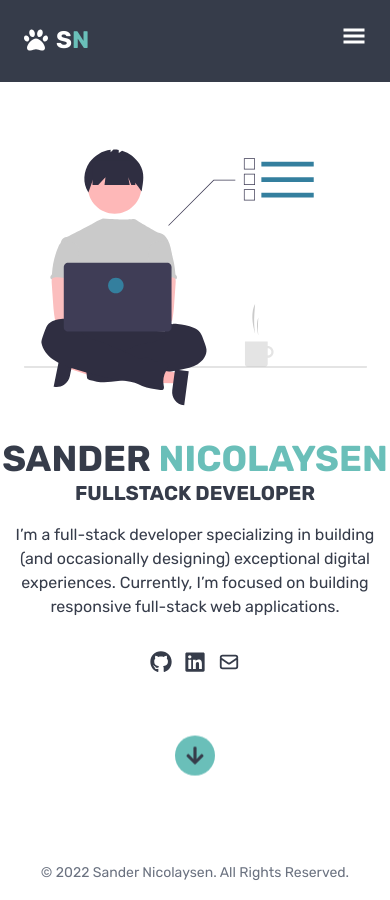
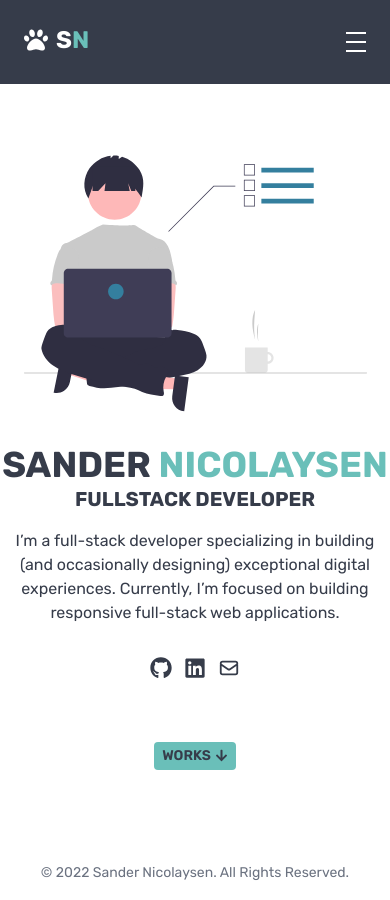
Before and after one commit to SanderNicolaysen/portfolio, a React (Vite) app: page / in a window 390 px wide. Built offline with nearby package versions, Linux system fonts and the light colour scheme.

Commit message:
create animated hamburger and border

```diff
--- a/src/components/Home.jsx
+++ b/src/components/Home.jsx
@@ -16,13 +16,25 @@ const Home = () => {
         experiences. Currently, I’m focused on building responsive full-stack web applications.
       </p>
       <div className="flex gap-3 mb-16">
-        <a className="cursor-pointer" target="_blank" href="https://github.com/SanderNicolaysen">
+        <a
+          className="cursor-pointer transition-all duration-300 transform hover:scale-125"
+          target="_blank"
+          href="https://github.com/SanderNicolaysen"
+        >
           {<FaGithub size={22} />}
         </a>
-        <a className="cursor-pointer" target="_blank" href="https://www.linkedin.com/in/sandernicolaysen/">
+        <a
+          className="cursor-pointer transition-all duration-300 transform hover:scale-125"
+          target="_blank"
+          href="https://www.linkedin.com/in/sandernicolaysen/"
+        >
           {<FaLinkedin size={22} />}
         </a>
-        <a className="cursor-pointer" target="_blank" href="mailto: nicolaysensander96@gmail.com">
+        <a
+          className="cursor-pointer transition-all duration-300 transform hover:scale-125"
+          target="_blank"
+          href="mailto: nicolaysensander96@gmail.com"
+        >
           {<HiOutlineMail size={22} />}
         </a>
       </div>
--- a/src/components/Navbar.jsx
+++ b/src/components/Navbar.jsx
@@ -2,46 +2,51 @@ import { Link } from 'react-scroll'
 import ThemeToggle from './ui/ThemeToggle'
 import { FaPaw } from 'react-icons/fa'
 import { useEffect, useState } from 'react'
-import { GiHamburgerMenu } from 'react-icons/gi'
+import Hamburger from './ui/Hamburger'
 
 const Navbar = () => {
   const [isOpen, setIsOpen] = useState(false)
+  console.log(isOpen)
+
+  const handleHamburgerToggle = () => {
+    setIsOpen(!isOpen)
+  }
 
   return (
-    <nav className="fixed z-20 w-full flex p-6 justify-between backdrop-blur text-white text-2xl bg-darkGray dark:bg-secondary">
-      <Link className="group cursor-pointer flex items-center gap-2" to="home" smooth={true} duration={500}>
-        <i className="group-hover:rotate-45 transition-all duration-500 mb-[2px]">{<FaPaw />}</i>
-        <h1 className="font-bold sm:text-2xl border-b-2 border-transparent hover:border-green-500">
+    <nav
+      className={`fixed z-20 w-full ${
+        isOpen ? 'items-start' : 'items-center'
+      } flex p-6 justify-between backdrop-blur text-white text-2xl bg-darkGray dark:bg-secondary ${
+        isOpen ? 'h-screen' : ''
+      }`}
+    >
+      <Link className={`group cursor-pointer flex items-center gap-2`} to="home" smooth={true} duration={500}>
+        <i className="group-hover:rotate-45 transition-all duration-500 mb-[5px]">{<FaPaw />}</i>
+        <h1 className="font-bold sm:text-2xl animated-b-border">
           S<span className="text-green-500">N</span>
         </h1>
       </Link>
-      <div className="md:hidden">
-        <GiHamburgerMenu />
+      <div className="flex md:hidden">
+        <Hamburger isOpen={isOpen} onToggle={handleHamburgerToggle} />
       </div>
-      <ul className="hidden md:flex md:items-center">
-        <li>
-          <Link
-            activeClass="border-b-2 border-green-500"
-            className="hover:border-b-2 hover:border-green-500"
-            to="home"
-            smooth={true}
-            duration={500}
-          >
+      <ul className={`hidden md:flex md:items-center`}>
+        <li className="">
+          <Link className="animated-b-border" to="home" smooth={true} duration={500}>
             Home
           </Link>
         </li>
         <li>
-          <Link className="hover:border-b-2 hover:border-green-500" to="skills" smooth={true} duration={500}>
+          <Link className="animated-b-border" to="skills" smooth={true} duration={500}>
             Skills
           </Link>
         </li>
         <li>
-          <Link className="hover:border-b-2 hover:border-green-500" to="work" smooth={true} duration={500}>
+          <Link className="animated-b-border" to="work" smooth={true} duration={500}>
             Work
           </Link>
         </li>
         <li>
-          <Link className="hover:border-b-2 hover:border-green-500" to="contact" smooth={true} duration={500}>
+          <Link className="animated-b-border" to="contact" smooth={true} duration={500}>
             Contact
           </Link>
         </li>
--- a/src/components/ui/ArrowDownButton.jsx
+++ b/src/components/ui/ArrowDownButton.jsx
@@ -2,8 +2,12 @@ import { FaArrowDown } from 'react-icons/fa'
 
 const ArrowDownButton = () => {
   return (
-    <div className="p-4 w-10 h-10 bg-green-500 rounded-full flex items-center justify-center animate-bounce cursor-pointer dark:white">
-      <FaArrowDown className="flex-shrink-0" size={20} />
+    <div className="py-1 px-2 text-darkGray bg-green-500 hover:text-green-500 hover:bg-darkGray transition-all duration-300 rounded flex items-center justify-center animate-bounce cursor-pointer">
+      {/* <FaArrowDown className="flex-shrink-0" size={20} /> */}
+      <p className="uppercase flex items-center justify-center font-semibold text-sm">
+        Works
+        <FaArrowDown className="inline ml-1" size={13} />
+      </p>
     </div>
   )
 }
--- /dev/null
+++ b/src/components/ui/Hamburger.jsx
@@ -0,0 +1,42 @@
+const Hamburger = ({ isOpen, onToggle }) => {
+  return (
+    <button className="relative" onClick={onToggle}>
+      <div className="flex flex-col justify-between w-[20px] h-[20px] transform transition-all duration-300 origin-center overflow-hidden">
+        <div
+          className={`bg-white h-[2px] w-7 transform transition-all duration-300 origin-left ${
+            isOpen ? 'translate-x-10' : ''
+          }`}
+        ></div>
+        <div
+          className={`bg-white h-[2px] w-7 transform transition-all duration-300 ${
+            isOpen ? 'translate-x-10' : ''
+          } delay-75`}
+        ></div>
+        <div
+          className={`bg-white h-[2px] w-7 transform transition-all duration-300 origin-left ${
+            isOpen ? 'translate-x-10' : ''
+          } delay-150`}
+        ></div>
+
+        <div
+          className={`absolute items-center justify-between transform transition-all duration-500 top-2.5 -translate-x-10 ${
+            isOpen ? 'translate-x-0' : ''
+          } flex w-0 ${isOpen ? 'w-12' : ''}`}
+        >
+          <div
+            className={`absolute bg-white h-[2px] w-5 transform transition-all duration-500 rotate-0 delay-300 ${
+              isOpen ? 'rotate-45' : ''
+            }`}
+          ></div>
+          <div
+            className={`absolute bg-white h-[2px] w-5 transform transition-all duration-500 -rotate-0 delay-300 ${
+              isOpen ? '-rotate-45' : ''
+            }`}
+          ></div>
+        </div>
+      </div>
+    </button>
+  )
+}
+
+export default Hamburger
--- a/src/components/ui/ThemeToggle.jsx
+++ b/src/components/ui/ThemeToggle.jsx
@@ -8,7 +8,9 @@ const Toggle = () => {
 
   return (
     <div className="flex items-center justify-between gap-2">
-      <span className="text-sm font-medium text-gray-900 dark:text-gray-300">{<BsFillSunFill color="#FBBE24" />}</span>
+      <span className="text-sm font-medium dark:text-gray-300">
+        {<BsFillSunFill className="animate-spin-slow" color="#FBBE24" />}
+      </span>
       <label htmlFor="default-toggle-size" className="inline-flex relative items-center cursor-pointer">
         <input
           type="checkbox"
@@ -18,9 +20,9 @@ const Toggle = () => {
           id="default-toggle-size"
           className="sr-only peer"
         />
-        <div className="w-11 h-6 bg-white peer-focus:outline-none dark:peer-focus:ring-green-500 rounded-full peer dark:bg-gray-700 peer-checked:after:translate-x-full peer-checked:after:border-white after:content-[''] after:absolute after:top-[2px] after:left-[2px] after:bg-darkGray after:border-gray-300 after:border after:rounded-full after:h-5 after:w-5 after:transition-all dark:border-gray-600 peer-checked:bg-green-500 after:hover:scale-90"></div>
+        <div className="w-11 h-6 bg-white peer-focus:outline-none rounded-full peer peer-checked:after:translate-x-full after:content-[''] after:absolute after:top-[2px] after:left-[2px] after:bg-darkGray after:rounded-full after:h-5 after:w-5 after:transition-all peer-checked:bg-green-500 after:hover:scale-90"></div>
       </label>
-      <span className="text-sm font-medium text-gray-900 dark:text-gray-300">{<FaMoon color="#BEDBFE" />}</span>
+      <span className="text-sm font-medium">{<FaMoon color="#BEDBFE" />}</span>
     </div>
   )
 }
--- a/src/index.css
+++ b/src/index.css
@@ -13,6 +13,10 @@
 
 .text-gradient-blue {
   @apply text-transparent bg-clip-text bg-gradient-to-br from-blue-400 to-blue-600;
+}
+
+.animated-b-border {
+  @apply after:content-[''] after:w-0 after:h-1 after:transition-all after:bg-green-500 after:block hover:after:w-full after:duration-300;
 }
 
 .spacer {
--- a/tailwind.config.cjs
+++ b/tailwind.config.cjs
@@ -7,8 +7,8 @@ module.exports = {
       fontFamily: {
         rubik: ['Rubik', 'serif'],
       },
-      backgroundImage: {
-        borderColor: ['focus-visible', 'first'],
+      animation: {
+        'spin-slow': 'spin 6s linear infinite',
       },
       colors: {
         dark: '#181818',
```
